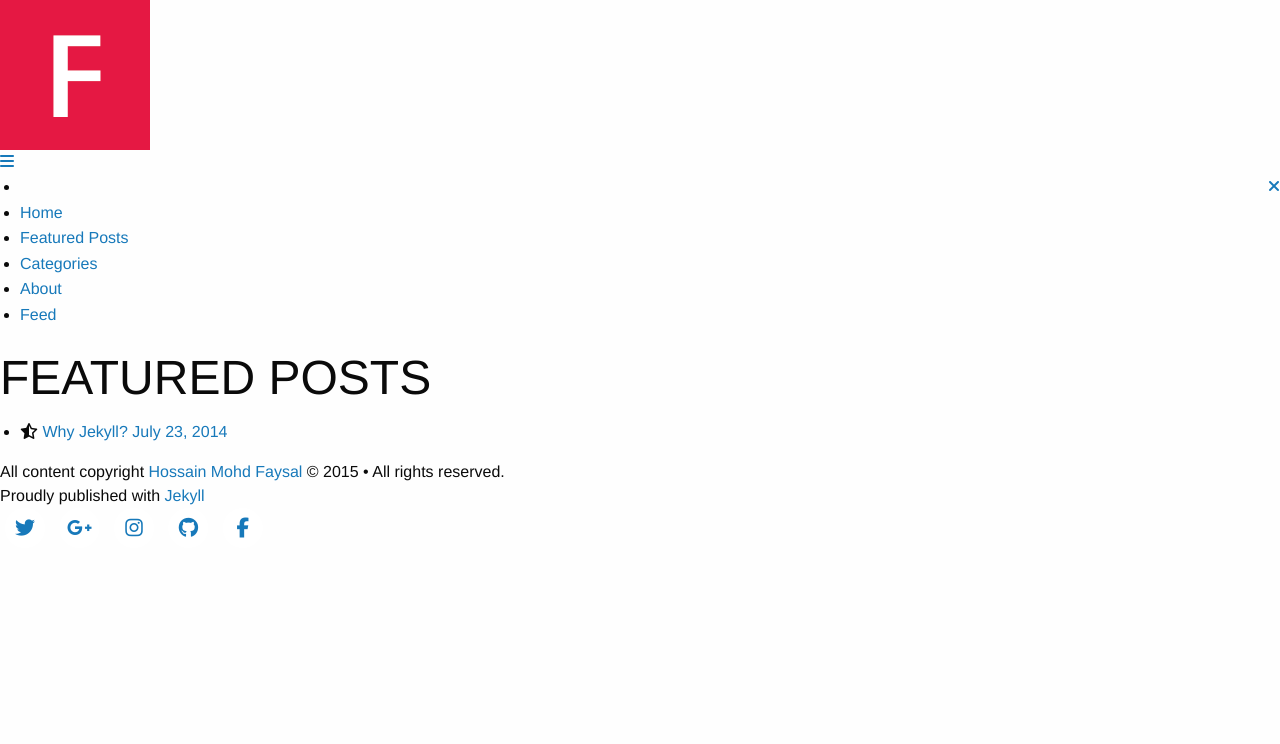
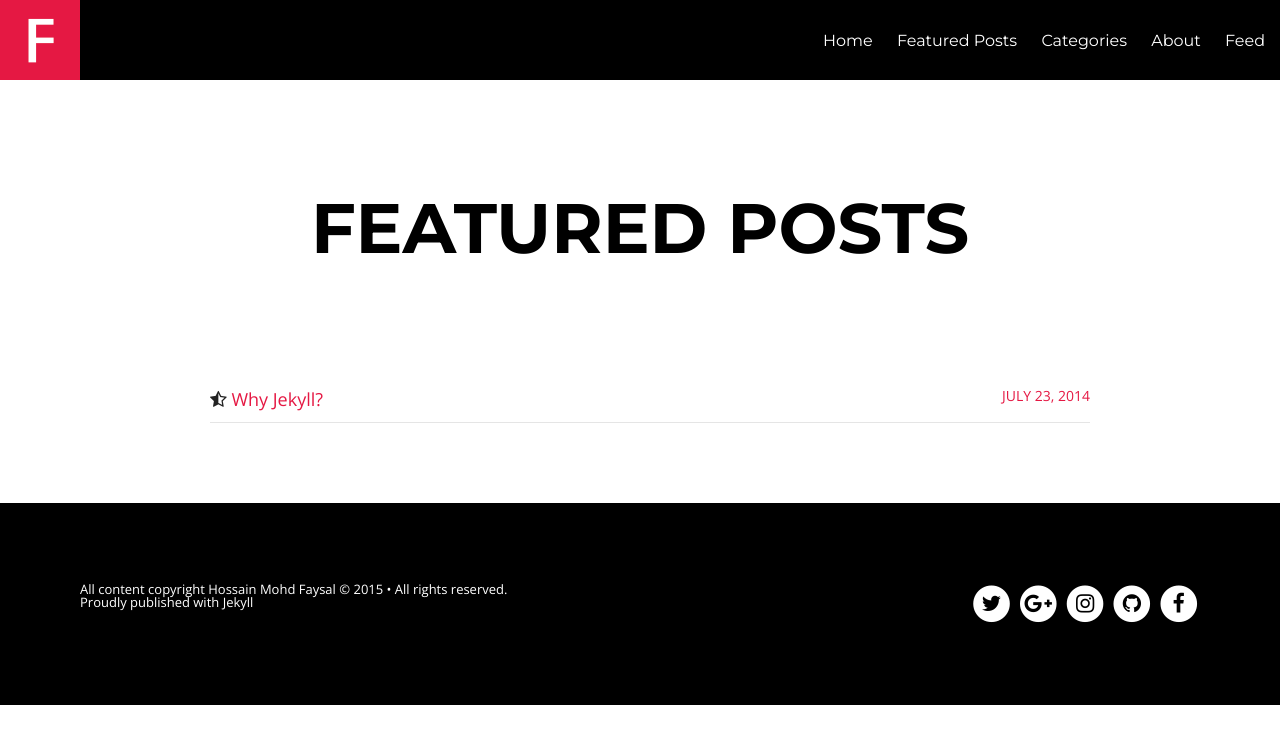
Before and after one commit to vinaynb/vinaynb.github.io, a Jekyll site: the page built from featured.html, in a window 1280 px wide. Shown: the top 744 px of the page. Built offline with Jekyll 4.4.1, drawn with Linux system fonts in a browser that asks for light colours; nearby versions of some CDN libraries; library files that are not in the unit come from our copies; comment, search, counter and statistics services are not loaded.

Commit message:
Added .gitignore file Resolved path issues in _config.yml

```diff
--- a/_config.yml
+++ b/_config.yml
@@ -7,7 +7,7 @@
 # Change url to your domain. Leave localhost server or blank when working locally.
 # or use the hint from http://jekyllrb.com/docs/github-pages/ to keep this the same
 # whether working locally or remotely. Start Jekyll with: jekyll serve --baseurl ''
-baseurl:        	  "http://vspace.github.io/"
+baseurl:        	  "http://vinaynb.github.io/"
 
 # Owner/author information
 owner:
--- a/_includes/head.html
+++ b/_includes/head.html
@@ -36,12 +36,12 @@
 
 
     <link href='http://fonts.googleapis.com/css?family=Montserrat:400,700|Open+Sans:400,600,300,800,700' rel='stylesheet' type='text/css'>
-	<link rel="stylesheet" href="{{ site.url }}/vspace.github.io/assets/css/vendor/font-awesome.min.css">
-    <link rel="stylesheet" href="{{ site.url }}/vspace.github.io/assets/css/vendor/normalize.css">
-    <link rel="stylesheet" href="{{ site.url }}/vspace.github.io/assets/css/vendor/nprogress.css">
-    <link rel="stylesheet" href="{{ site.url }}/vspace.github.io/assets/css/vendor/foundation.min.css">
-    <link rel="stylesheet" href="{{ site.url }}/vspace.github.io/assets/css/style.css">
-    <link rel="stylesheet" href="{{ site.url }}/vspace.github.io/assets/css/post.css">
+    <link rel="stylesheet" href="{{ site.url }}/assets/css/vendor/font-awesome.min.css">
+    <link rel="stylesheet" href="{{ site.url }}/assets/css/vendor/normalize.css">
+    <link rel="stylesheet" href="{{ site.url }}/assets/css/vendor/nprogress.css">
+    <link rel="stylesheet" href="{{ site.url }}/assets/css/vendor/foundation.min.css">
+    <link rel="stylesheet" href="{{ site.url }}/assets/css/style.css">
+    <link rel="stylesheet" href="{{ site.url }}/assets/css/post.css">
 
 
 {% if page.mathjax %}
@@ -75,14 +75,14 @@
 
 <!-- Icons -->
 <!-- 16x16 -->
-<link rel="shortcut icon" href="{{ site.url }}/vspace.github.io/favicon.ico">
+<link rel="shortcut icon" href="{{ site.url }}/favicon.ico">
 <!-- 32x32 -->
-<link rel="shortcut icon" href="{{ site.url }}/vspace.github.io/favicon.png">
+<link rel="shortcut icon" href="{{ site.url }}/favicon.png">
 <!-- 57x57 (precomposed) for iPhone 3GS, pre-2011 iPod Touch and older Android devices -->
-<link rel="apple-touch-icon-precomposed" href="{{ site.url }}/vspace.github.io/images/apple-touch-icon-precomposed.png">
+<link rel="apple-touch-icon-precomposed" href="{{ site.url }}/images/apple-touch-icon-precomposed.png">
 <!-- 72x72 (precomposed) for 1st generation iPad, iPad 2 and iPad mini -->
-<link rel="apple-touch-icon-precomposed" sizes="72x72" href="{{ site.url }}/vspace.github.io/images/apple-touch-icon-72x72-precomposed.png">
+<link rel="apple-touch-icon-precomposed" sizes="72x72" href="{{ site.url }}/images/apple-touch-icon-72x72-precomposed.png">
 <!-- 114x114 (precomposed) for iPhone 4, 4S, 5 and post-2011 iPod Touch -->
-<link rel="apple-touch-icon-precomposed" sizes="114x114" href="{{ site.url }}/vspace.github.io/images/apple-touch-icon-114x114-precomposed.png">
+<link rel="apple-touch-icon-precomposed" sizes="114x114" href="{{ site.url }}/images/apple-touch-icon-114x114-precomposed.png">
 <!-- 144x144 (precomposed) for iPad 3rd and 4th generation -->
-<link rel="apple-touch-icon-precomposed" sizes="144x144" href="{{ site.url }}/vspace.github.io/images/apple-touch-icon-144x144-precomposed.png">
+<link rel="apple-touch-icon-precomposed" sizes="144x144" href="{{ site.url }}/images/apple-touch-icon-144x144-precomposed.png">
--- a/_includes/scripts.html
+++ b/_includes/scripts.html
@@ -1,12 +1,12 @@
     <script src="//ajax.googleapis.com/ajax/libs/jquery/1.11.0/jquery.min.js"></script>
     <script>window.jQuery || document.write('<script src="{{ site.url }}/assets/js/vendor/jquery-1.11.1.min.js"><\/script>')</script>
-    <script src="{{ site.url }}/vspace.github.io/assets/js/vendor/modernizr.js"></script>
-    <script src="{{ site.url }}/vspace.github.io/assets/js/foundation.min.js"></script>
-    {% if page.imagefeature %}<script src="{{ site.url }}/vspace.github.io/assets/js/vendor/background-check.js"></script>
-    <script src="{{ site.url }}/vspace.github.io/assets/js/vendor/post-header-animations.js"></script>{% endif %}
-    <script src="{{ site.url }}/vspace.github.io/assets/js/notepad.js"></script>
-    <script src="{{ site.url }}/vspace.github.io/assets/js/scripts.min.js"></script>
-    <script src="{{ site.url }}/vspace.github.io/assets/js/vendor/nprogress.js"></script>
+    <script src="{{ site.url }}/assets/js/vendor/modernizr.js"></script>
+    <script src="{{ site.url }}/assets/js/foundation.min.js"></script>
+    {% if page.imagefeature %}<script src="{{ site.url }}/assets/js/vendor/background-check.js"></script>
+    <script src="{{ site.url }}/assets/js/vendor/post-header-animations.js"></script>{% endif %}
+    <script src="{{ site.url }}/assets/js/notepad.js"></script>
+    <script src="{{ site.url }}/assets/js/scripts.min.js"></script>
+    <script src="{{ site.url }}/assets/js/vendor/nprogress.js"></script>
 
     <script>
       $(document).foundation();
@@ -17,14 +17,14 @@
 {% if site.google_analytics %}
 <!-- Asynchronous Google Analytics snippet -->
 <script>
-  /*(function(i,s,o,g,r,a,m){i['GoogleAnalyticsObject']=r;i[r]=i[r]||function(){
+  (function(i,s,o,g,r,a,m){i['GoogleAnalyticsObject']=r;i[r]=i[r]||function(){
   (i[r].q=i[r].q||[]).push(arguments)},i[r].l=1*new Date();a=s.createElement(o),
   m=s.getElementsByTagName(o)[0];a.async=1;a.src=g;m.parentNode.insertBefore(a,m)
   })(window,document,'script','//www.google-analytics.com/analytics.js','ga');
 
   ga('create', '{{ site.google_analytics }}', 'auto');
   ga('require', 'displayfeatures');
-  ga('send', 'pageview');*/
+  ga('send', 'pageview');
 
 </script>
 {% endif %}
```
Also changed, not shown: 15 other files.
